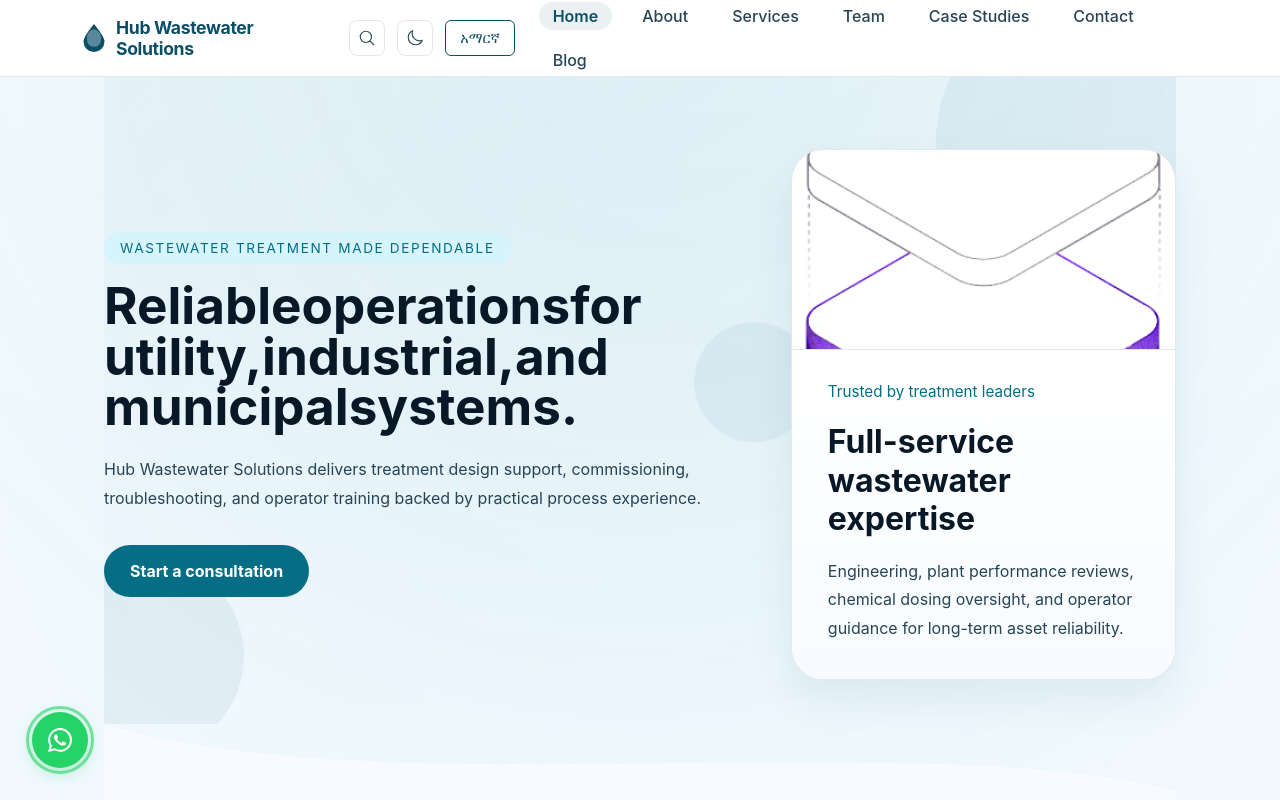
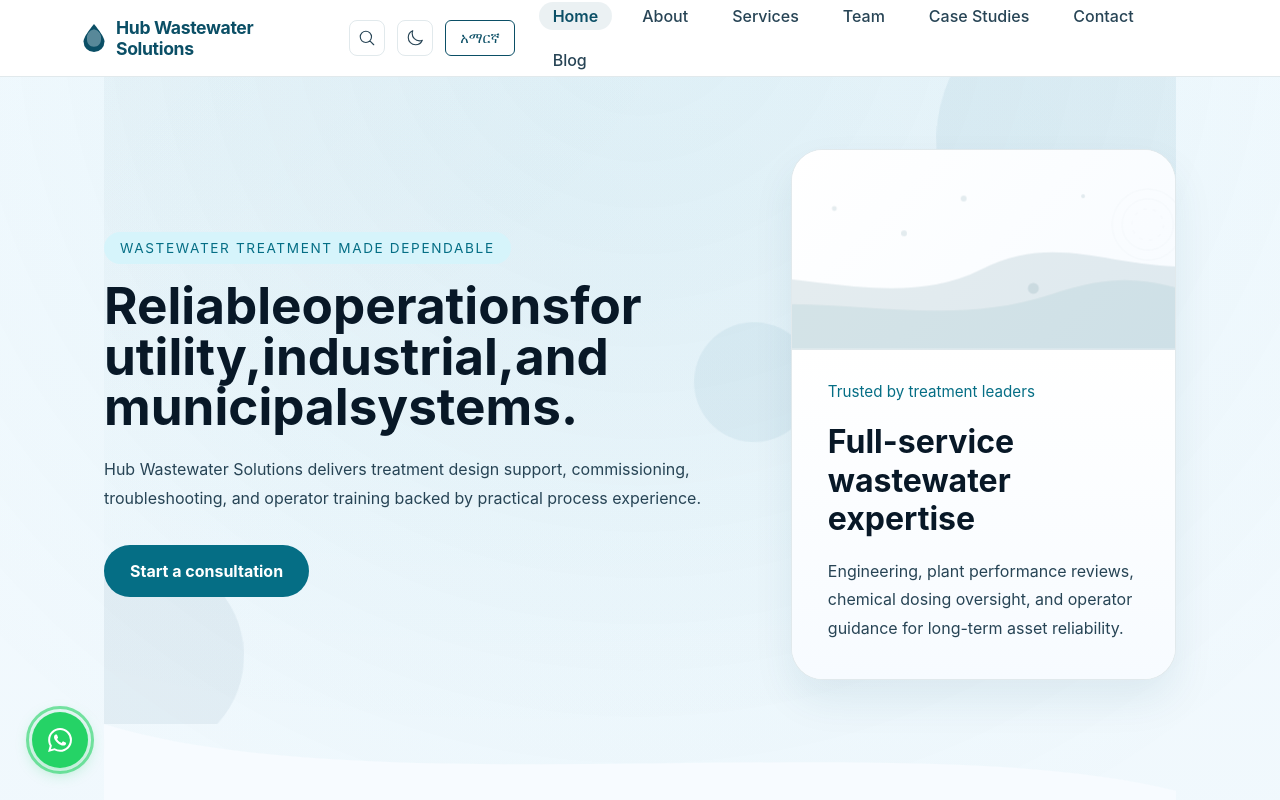
Before and after one commit to aerobic-algorithm/wwtps, a React (Vite) app: page /#/ in a window 1280 px wide. Shown: the top 800 px of the page. Built offline with nearby package versions, Linux system fonts and the light colour scheme.

Commit message:
Replace static hero image with animated water/wave SVG illustration

```diff
--- /dev/null
+++ b/src/components/HeroIllustration.jsx
@@ -0,0 +1,34 @@
+export default function HeroIllustration() {
+  return (
+    <div className="hero-card__image hero-illustration" aria-hidden="true">
+      <svg viewBox="0 0 600 200" preserveAspectRatio="xMidYMid slice" xmlns="http://www.w3.org/2000/svg">
+        <g className="wave-group-1">
+          <path
+            d="M0,140 C80,100 200,170 300,120 S460,150 600,100 L600,200 L0,200 Z"
+            fill="currentColor"
+            className="wave-fill wave-fill-1"
+          />
+        </g>
+        <g className="wave-group-2">
+          <path
+            d="M0,165 C120,135 240,185 360,145 S480,165 600,140 L600,200 L0,200 Z"
+            fill="currentColor"
+            className="wave-fill wave-fill-2"
+          />
+        </g>
+        <g className="ring-group">
+          <circle cx="465" cy="75" r="36" fill="none" stroke="currentColor" className="ring ring-outer" />
+          <circle cx="465" cy="75" r="26" fill="none" stroke="currentColor" className="ring ring-mid" />
+          <circle cx="465" cy="75" r="16" fill="none" stroke="currentColor" className="ring ring-inner" strokeDasharray="4 6" />
+        </g>
+        <circle cx="100" cy="120" r="4.5" fill="currentColor" className="bubble b1" />
+        <circle cx="220" cy="85" r="3" fill="currentColor" className="bubble b2" />
+        <circle cx="350" cy="140" r="5.5" fill="currentColor" className="bubble b3" />
+        <circle cx="150" cy="65" r="2.5" fill="currentColor" className="bubble b4" />
+        <circle cx="530" cy="130" r="3.5" fill="currentColor" className="bubble b5" />
+        <circle cx="400" cy="50" r="2" fill="currentColor" className="bubble b6" />
+        <circle cx="280" cy="55" r="3" fill="currentColor" className="bubble b7" />
+      </svg>
+    </div>
+  )
+}
--- a/src/index.css
+++ b/src/index.css
@@ -463,10 +463,88 @@
 .hero-card__image {
   width: 100%;
   height: 200px;
-  object-fit: cover;
   display: block;
   border-bottom: 1px solid var(--border);
 }
+
+.hero-illustration {
+  display: flex;
+  align-items: center;
+  justify-content: center;
+  overflow: hidden;
+  color: var(--primary);
+  background: linear-gradient(135deg, var(--bg-surface) 0%, var(--bg-muted) 100%);
+}
+
+.hero-illustration svg {
+  width: 100%;
+  height: 100%;
+  display: block;
+}
+
+.hero-illustration .wave-fill-1 {
+  opacity: 0.10;
+}
+
+.hero-illustration .wave-fill-2 {
+  opacity: 0.07;
+  color: var(--accent);
+}
+
+.hero-illustration .ring {
+  opacity: 0.15;
+  stroke-width: 1.5;
+}
+
+.hero-illustration .ring-inner {
+  stroke-width: 2;
+  opacity: 0.10;
+}
+
+.hero-illustration .bubble {
+  opacity: 0.10;
+}
+
+@keyframes waveSlide {
+  0%, 100% { transform: translateX(0); }
+  50% { transform: translateX(-14px); }
+}
+
+@keyframes waveSlide2 {
+  0%, 100% { transform: translateX(0); }
+  50% { transform: translateX(10px); }
+}
+
+@keyframes bubbleFloat {
+  0%, 100% { transform: translateY(0); }
+  50% { transform: translateY(-7px); }
+}
+
+@keyframes ringPulse {
+  0%, 100% { opacity: 0.15; transform: scale(1); }
+  50% { opacity: 0.06; transform: scale(0.97); }
+}
+
+.wave-group-1 {
+  animation: waveSlide 7s ease-in-out infinite;
+}
+
+.wave-group-2 {
+  animation: waveSlide2 9s ease-in-out infinite;
+}
+
+.ring-group {
+  animation: ringPulse 5s ease-in-out infinite;
+  transform-origin: 465px 75px;
+}
+
+.b1 { animation: bubbleFloat 4s ease-in-out infinite; }
+.b2 { animation: bubbleFloat 4.5s ease-in-out infinite 0.8s; }
+.b3 { animation: bubbleFloat 5s ease-in-out infinite 1.6s; }
+.b4 { animation: bubbleFloat 3.5s ease-in-out infinite 0.3s; }
+.b5 { animation: bubbleFloat 4.2s ease-in-out infinite 2.4s; }
+.b6 { animation: bubbleFloat 3.8s ease-in-out infinite 1.2s; }
+.b7 { animation: bubbleFloat 4.8s ease-in-out infinite 3s; }
 
 .hero-card__body {
   padding: 28px 36px 36px;
--- a/src/pages/Home.jsx
+++ b/src/pages/Home.jsx
@@ -5,8 +5,8 @@
   HiOutlineStar, HiOutlineBuildingOffice2,
 } from 'react-icons/hi2'
 import { useTranslation } from 'react-i18next'
-import heroImg from '../assets/hero.png'
 import Seo from '../components/Seo'
+import HeroIllustration from '../components/HeroIllustration'
 import ServiceCard from '../components/ServiceCard'
 import CTAButton from '../components/CTAButton'
 import WaveDivider from '../components/WaveDivider'
@@ -71,7 +71,7 @@
         </AnimatedSection>
         <AnimatedSection className="hero-panel__card">
           <div className="hero-card">
-            <img src={heroImg} alt="" className="hero-card__image" />
+            <HeroIllustration />
             <div className="hero-card__body">
               <p className="tag">{t('home.tagline')}</p>
               <h2>{t('home.taglineTitle')}</h2>
```
